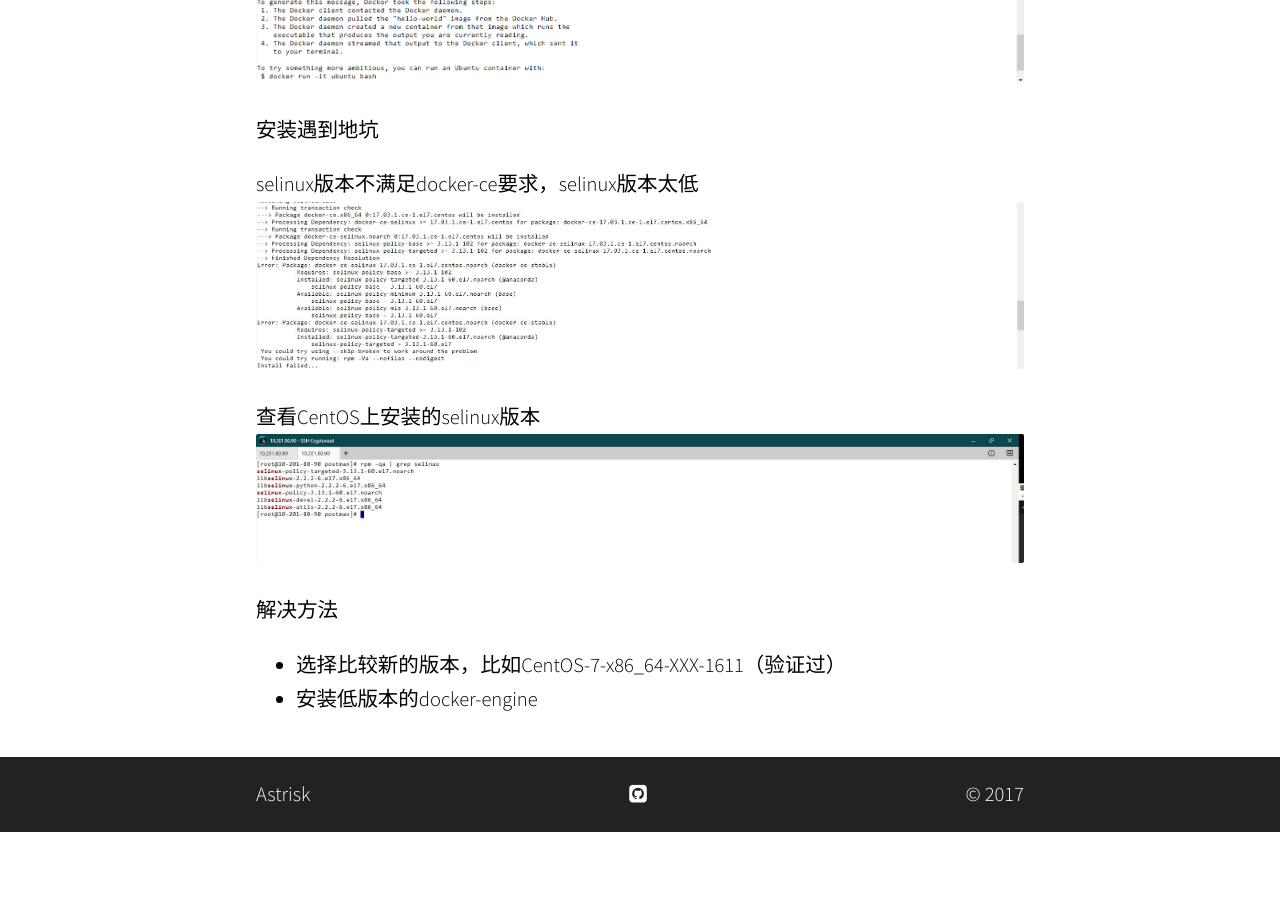
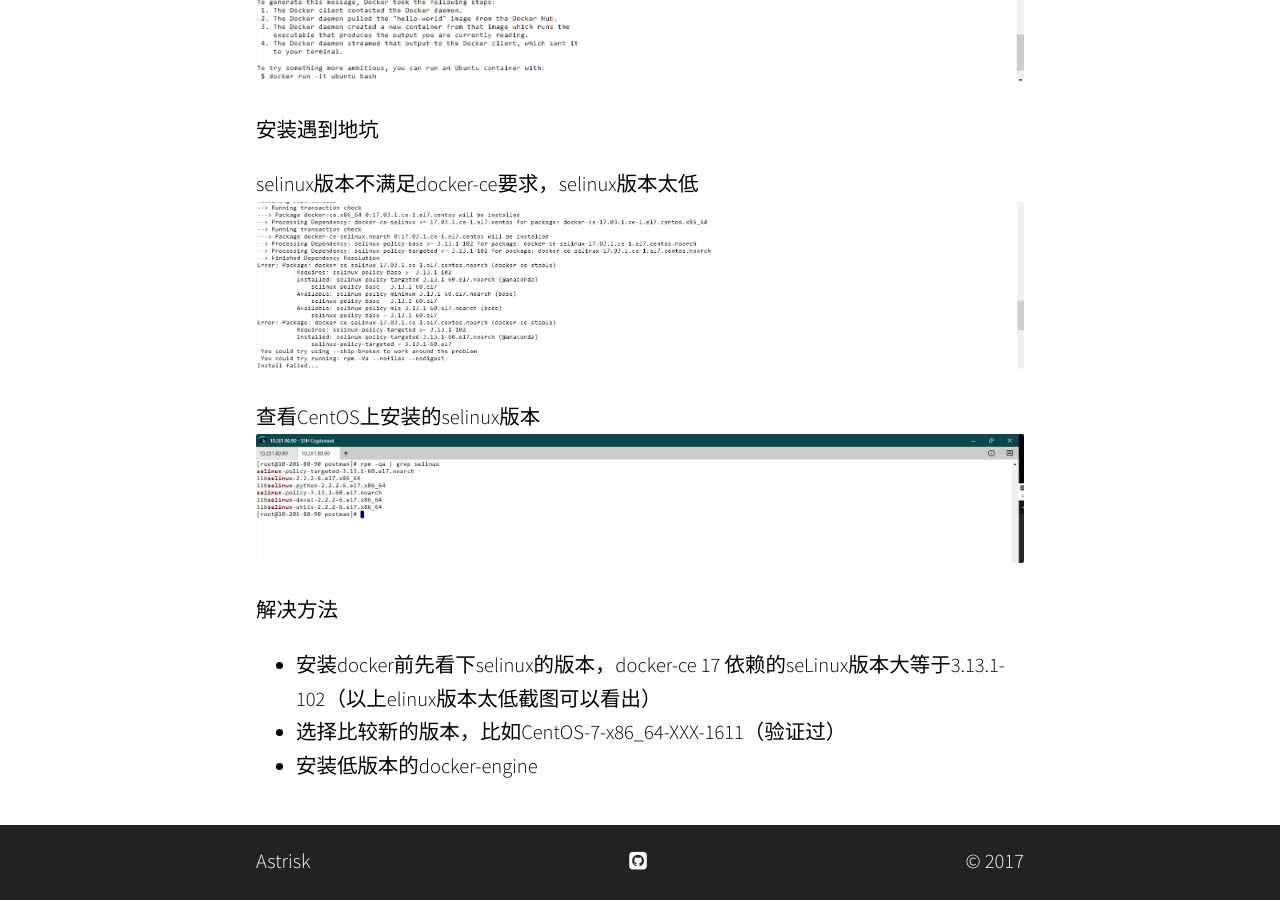
Before and after one commit to astrisk/astrisk.github.io, a Jekyll site: the page built from _posts/2017-04-14-docker-install.md, in a window 1280 px wide and 900 px high, scrolled down 2715 px. Built offline with Jekyll 4.4.1, drawn with Linux system fonts in a browser that asks for light colours; some web fonts are replaced; before the commit the page ends 3547 px from its top, so only the background shows below that.

Commit message:
update 说明

```diff
--- a/_posts/2017-04-14-docker-install.md
+++ b/_posts/2017-04-14-docker-install.md
@@ -95,6 +95,6 @@ selinux版本不满足docker-ce要求，selinux版本太低
 ![docker-install4]({{ site.url }}/images/docker/docker-install4.jpg)
 
 **解决方法**
-
+- 安装docker前先看下selinux的版本，docker-ce 17 依赖的seLinux版本大等于3.13.1-102（以上elinux版本太低截图可以看出）
 - 选择比较新的版本，比如CentOS-7-x86_64-XXX-1611（验证过）
 - 安装低版本的docker-engine
```
